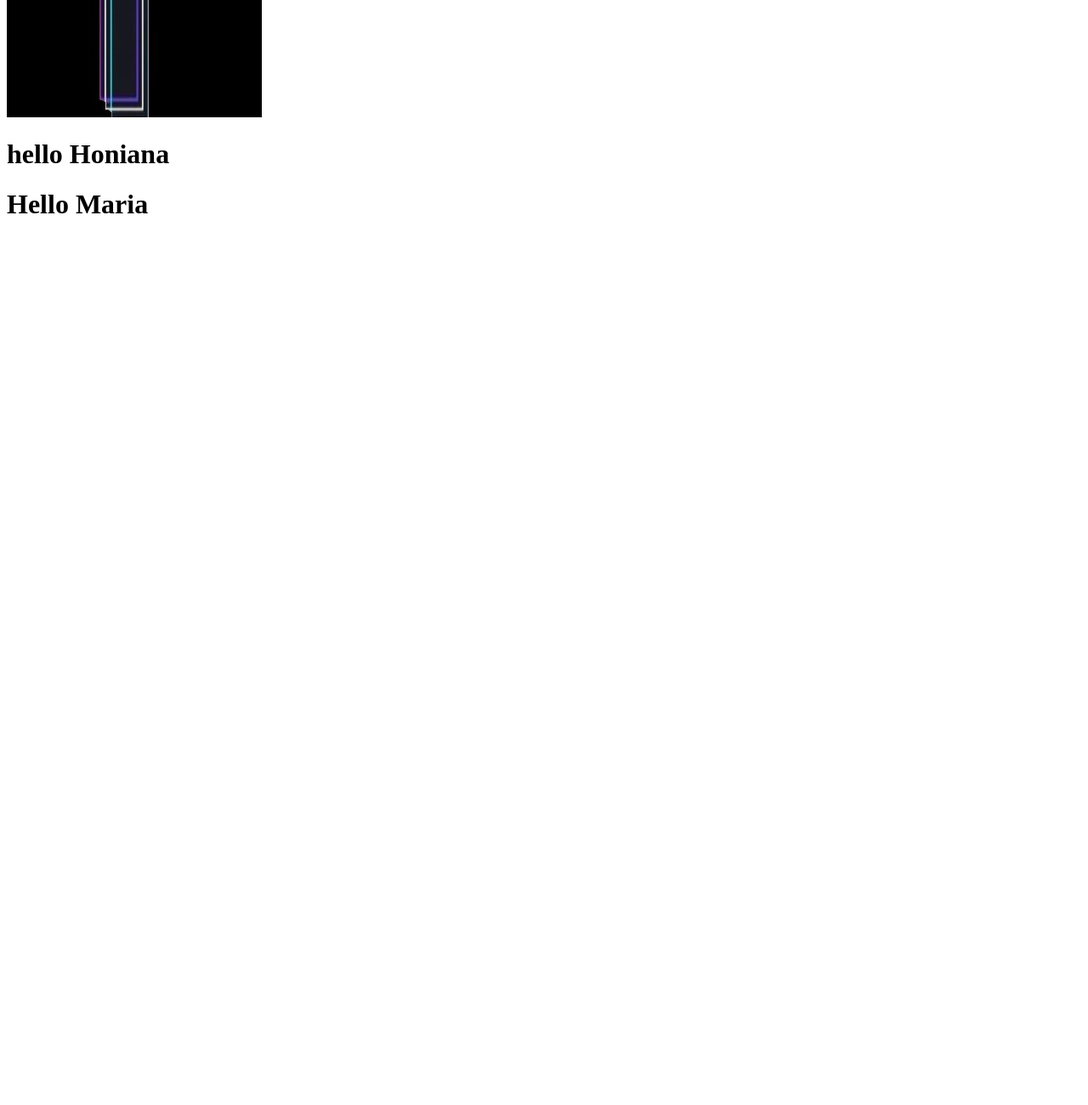
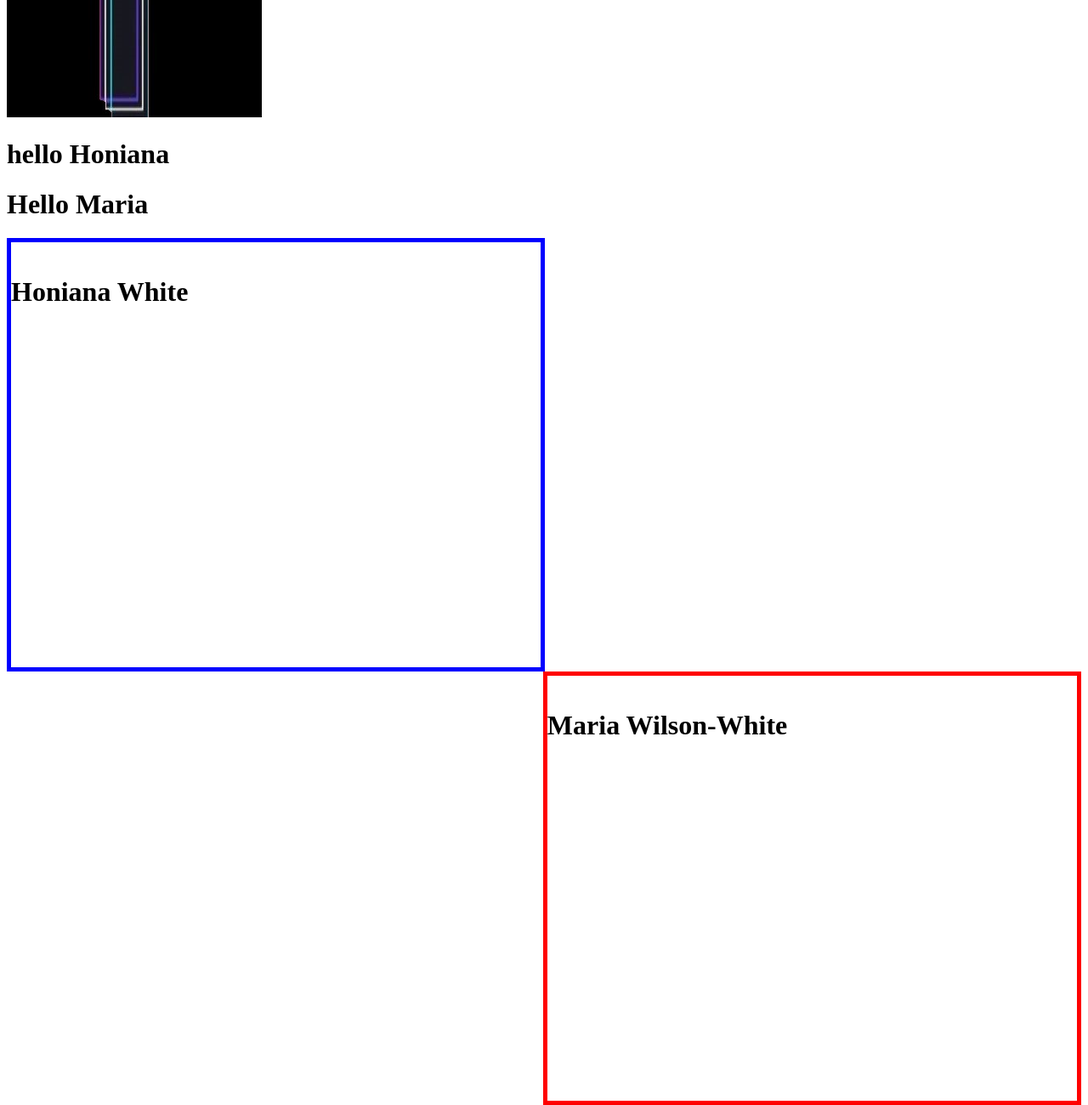
Before and after one commit to Gary-Winton/Enter-Faith-Ministries, a plain HTML site: page index.html in a window 1280 px wide. Shown: the part 370-1670 px from the top of the page at 85% size. Before the commit the page ends 800 px from the top, so only its background shows below. Drawn offline with Linux system fonts and the light colour scheme.

Commit message:
html and css

```diff
--- a/index.css
+++ b/index.css
@@ -0,0 +1,18 @@
+.body{
+
+}
+
+.honiana{
+border: 5px solid blue;
+margin-left: auto;
+float: left;
+width: 49.3%;
+height: 500px;
+}
+
+.maria{
+border: 5px solid red;
+float: right;
+width: 49.3%;
+height: 500px;
+}
--- a/index.html
+++ b/index.html
@@ -13,6 +13,18 @@
         <h1>hello Honiana</h1>
         <h1>Hello Maria</h1>
 
+        <div class="honiana">
+        <img src="" alt="">
+        <h1>Honiana White</h1>
+        <p></p>
+        </div>
+
+        <div class="maria">
+        <img src="" alt="">
+        <h1>Maria Wilson-White</h1>
+        <p></p>
+        </div>
+
         <script src="" async defer></script>
     </body>
 </html>
```
Also changed, not shown: Images/fb.jpg (added), Images/watermark trials/1.jpg (added), Images/watermark trials/1a.jpg (added), Images/watermark trials/1b.jpg (added), Images/watermark trials/1c.jpg (added), Images/watermark trials/1d.jpg (added), Images/watermark trials/logo without words.jpg (added), Images/watermark trials/watermarked/2.png (added), Images/watermark trials/watermarked/4.png (added), 2 other files.
